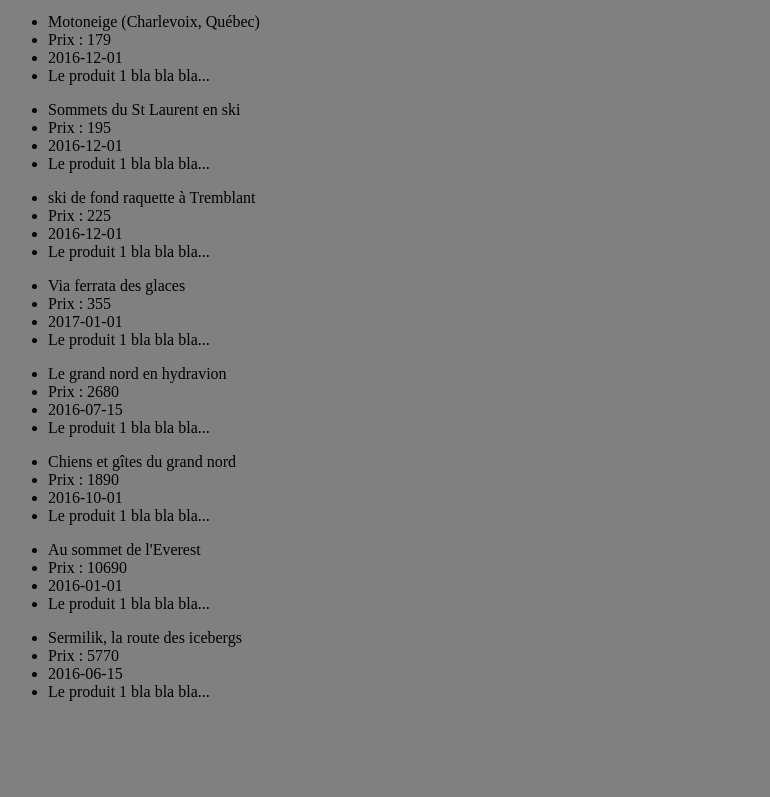
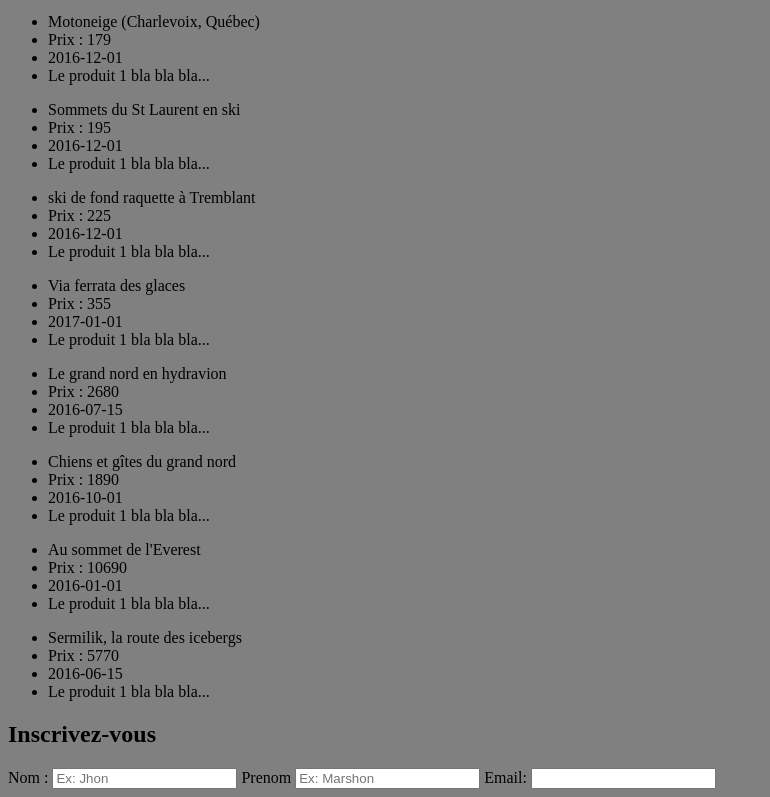
Before and after one commit to wverrier/projet_test_git, a plain HTML site: page index.html in a window 1280 px wide. Shown: the part 355-1152 px from the top of the page, without its empty margins (0-770 px from the left). Before the commit the page ends 1072 px from the top, so only its background shows below. Drawn offline with Linux system fonts and the light colour scheme.

Commit message:
Ajout du Formulaire

```diff
--- a/index.html
+++ b/index.html
@@ -1,5 +1,5 @@
 <!DOCTYPE html>
-<html lang="en">
+<html lang="en" xmlns="http://www.w3.org/1999/html">
 <head>
     <meta charset="UTF-8">
     <title>Title</title>
@@ -7,6 +7,7 @@
 
 </head>
 <body>
+<main>
 <div>
 <ul>
     <li>L'atlantique emblématique</li>
@@ -113,6 +114,21 @@
     <li>Le produit 1 bla bla bla...</li>
     </ul>
 </div>
+</main>
+<aside>
+    <h2>Inscrivez-vous</h2>
+
+<form>
+    <div id="saisie">
+        <label for="nom">Nom :</label>
+        <input type="text" name="nom" id="nom" placeholder="Ex: Jhon"/>
+        <label for="prenom">Prenom</label>
+        <input type="text" name="prenom" id="prenom" placeholder="Ex: Marshon"/>
+        <label for="courriel">Email:</label>
+        <input type="email" name="email" id="courriel"/>
+    </div>
+</form>
+    </aside>
 
 
 <script src="script/main.js"></script>
```
